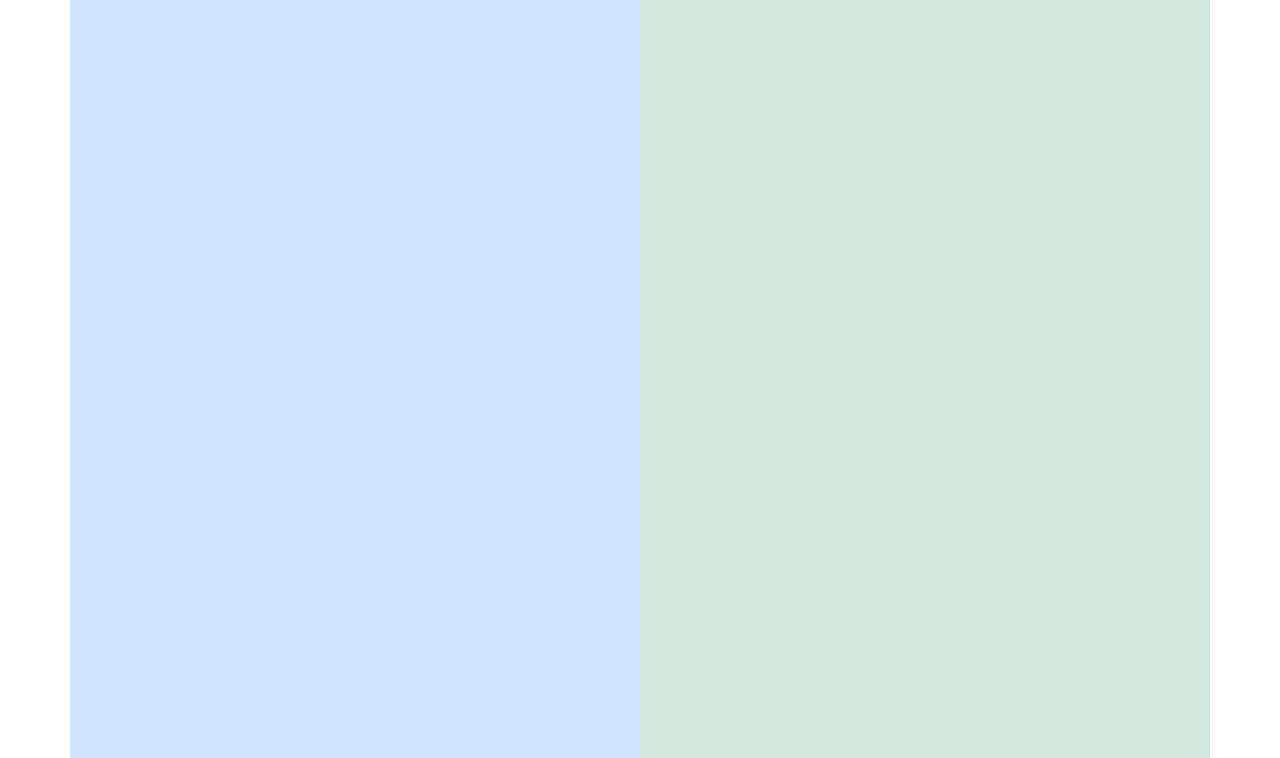
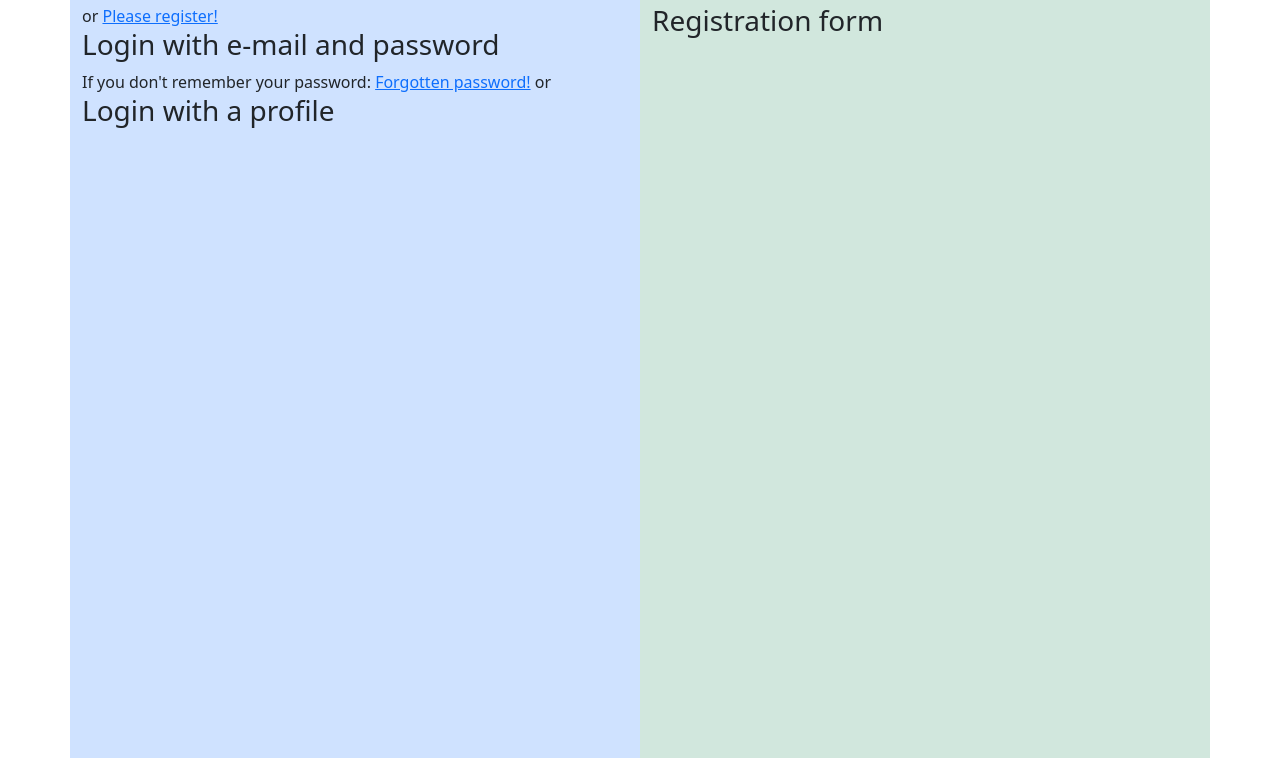
Before and after one commit to GboHalasz/learn_bootstrap_js_login_page, a plain HTML site: page index.html in a window 1280 px wide. Shown: the part 42-800 px from the top of the page. Drawn offline with nearby package versions, Linux system fonts and the light colour scheme.

Commit message:
Add texts and comments for bootstrap components

```diff
--- a/index.html
+++ b/index.html
@@ -16,9 +16,31 @@
         <div class="row">
             <div class="col-12 col-md-6 vh-100 bg-primary-subtle">
                 <h2>Log in!</h2>
+                <span>or</span>
+                <a href="#">Please register!</a>
+                <h3>Login with e-mail and password</h3>
+                <!-- e-mail comp -->
+                <!-- password comp -->
+                <!-- loginButton comp -->
+                <span>If you don't remember your password:</span>
+                <a href="#">Forgotten password!</a>
+                <span>or</span>
+                <h3>Login with a profile</h3>
+                <!-- FB button -->
+                <!-- Google button -->
+                <!-- GitHub button -->
+
+
+
             </div>
             <div class="col-12 col-md-6 vh-100 bg-success-subtle">
                 <h2>Sign up!</h2>
+                <h3>Registration form</h3>
+                <!-- username text comp -->
+                <!-- e-mail comp -->
+                <!-- password comp -->
+                <!-- password comp -->
+                <!-- registrationButton comp -->
             </div>
         </div>
     </div>
```
